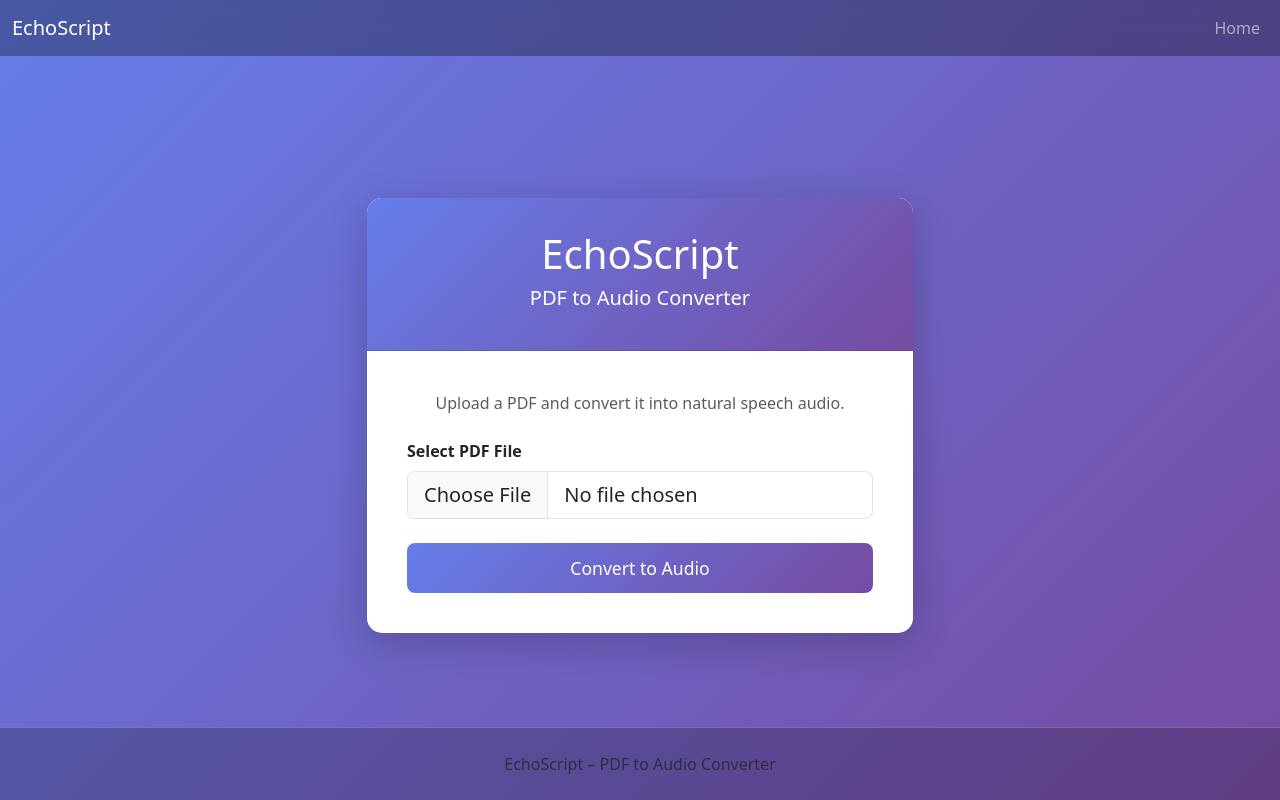
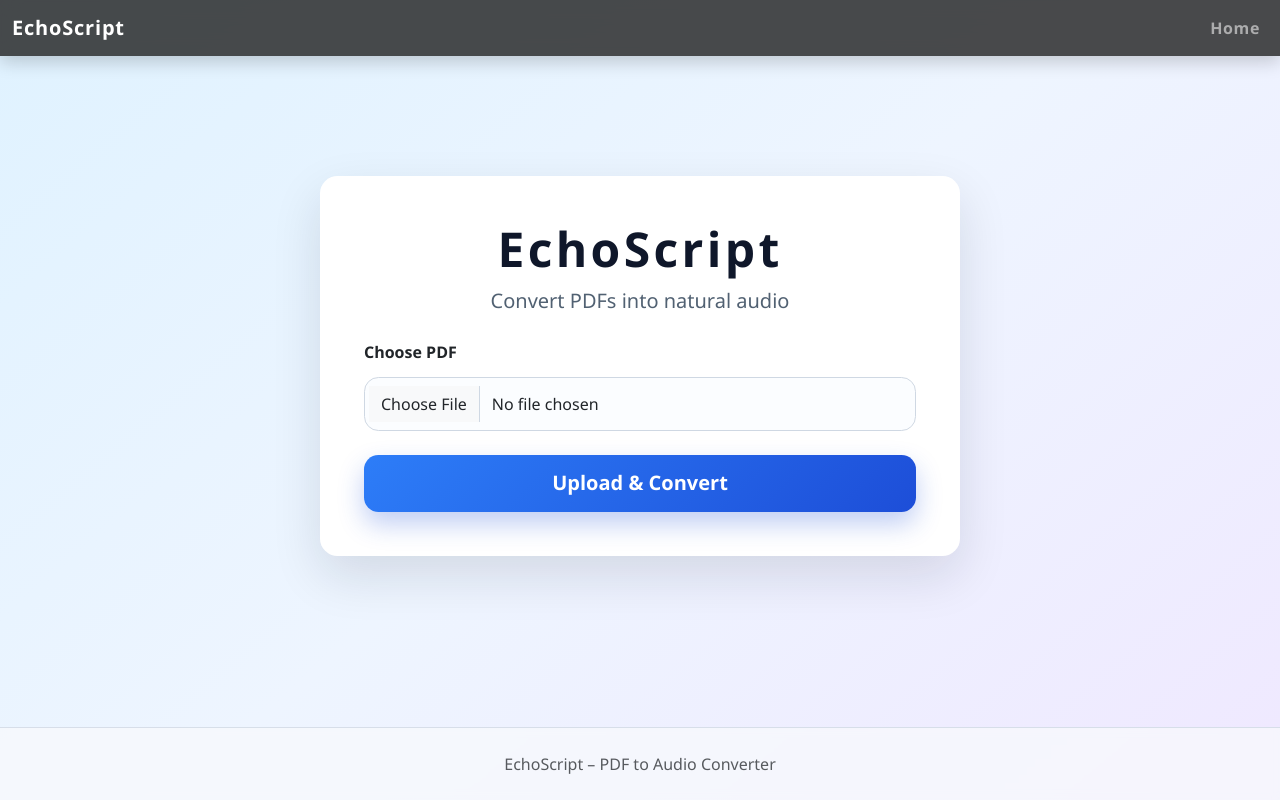
Before and after one commit to Vish-0806/EchoScript_PDF_to_Audio_Translator, a Flask app: page / in a window 1280 px wide. Run offline with Flask 3, Linux system fonts and the light colour scheme.

Commit message:
Improve UI with modern styling and enhanced user experience

```diff
--- a/app.py
+++ b/app.py
@@ -213,19 +213,31 @@ def upload():
 	# Extract text from PDF
 	file_stream = BytesIO(file.read())
 	full_text = ""
+	page_count = 0
 
 	with pdfplumber.open(file_stream) as pdf:
+		page_count = len(pdf.pages)
 		for page in pdf.pages:
 			full_text += page.extract_text() or ""
 
 	if not full_text.strip():
 		return "No text found in PDF", 400
 
+	word_count = len(full_text.split())
+	estimated_minutes = int(round(word_count / 160))
+
 	# Store for conversion
 	conversion_id = uuid4().hex
 	pending_conversions[conversion_id] = full_text
 
-	return render_template("result.html", conversion_id=conversion_id, text=full_text)
+	return render_template(
+		"result.html",
+		conversion_id=conversion_id,
+		text=full_text,
+		page_count=page_count,
+		word_count=word_count,
+		estimated_minutes=estimated_minutes,
+	)
 
 
 @app.route("/convert", methods=["POST"])
--- /dev/null
+++ b/static/style.css
@@ -0,0 +1,148 @@
+*,
+*::before,
+*::after {
+    transition: all 0.3s ease;
+}
+
+body {
+    font-family: "Segoe UI", "Helvetica Neue", Arial, sans-serif;
+    display: flex;
+    flex-direction: column;
+    min-height: 100vh;
+    background: linear-gradient(140deg, #dff2ff 0%, #eef5ff 50%, #efe8ff 100%);
+}
+
+.content-wrapper {
+    flex: 1;
+}
+
+.content-wrapper .container {
+    margin-top: 0 !important;
+}
+
+.navbar {
+    background: rgba(30, 30, 30, 0.8) !important;
+    backdrop-filter: blur(10px);
+    -webkit-backdrop-filter: blur(10px);
+    box-shadow: 0 6px 18px rgba(0, 0, 0, 0.18);
+}
+
+.navbar-brand,
+.navbar .nav-link {
+    font-weight: 700;
+    letter-spacing: 0.04em;
+}
+
+footer {
+    background-color: rgba(248, 250, 252, 0.72);
+    padding: 1.5rem 0;
+    margin-top: auto;
+    border-top: 1px solid rgba(203, 213, 225, 0.7);
+    backdrop-filter: blur(4px);
+}
+
+.card {
+    border: 1px solid #e6edf5;
+    border-radius: 1rem;
+    box-shadow: 0 10px 28px rgba(12, 31, 61, 0.08);
+}
+
+.btn {
+    border-radius: 0.75rem;
+    transition: transform 0.18s ease, box-shadow 0.18s ease;
+}
+
+.btn:hover {
+    transform: translateY(-2px);
+    box-shadow: 0 8px 18px rgba(13, 110, 253, 0.2);
+}
+
+.form-control,
+.form-select,
+.form-check-input {
+    margin-top: 0.25rem;
+}
+
+.form-control,
+.form-select {
+    border-radius: 0.7rem;
+    padding-top: 0.65rem;
+    padding-bottom: 0.65rem;
+}
+
+.landing-shell {
+    min-height: calc(100vh - 180px);
+}
+
+.upload-card {
+    border: 1px solid #dde8f3;
+    border-radius: 1.1rem;
+    box-shadow: 0 20px 50px rgba(15, 23, 42, 0.12);
+    transition: transform 0.3s ease, box-shadow 0.3s ease;
+    animation: cardFadeIn 0.8s ease both;
+}
+
+.upload-card:hover {
+    transform: translateY(-4px);
+    box-shadow: 0 26px 60px rgba(15, 23, 42, 0.16);
+}
+
+.upload-card .card-body {
+    padding: 2.75rem;
+}
+
+.upload-title {
+    font-size: clamp(2.1rem, 3.8vw, 3rem);
+    font-weight: 800;
+    letter-spacing: 0.07em;
+    color: #0f172a;
+}
+
+.upload-subtitle {
+    color: #516172;
+}
+
+.form-control.file-input {
+    margin-top: 0.35rem;
+    border-radius: 0.9rem;
+    padding: 0.85rem 1rem;
+    border: 1px solid #cfd8e3;
+    background-color: #fbfdff;
+}
+
+.form-control.file-input:focus {
+    border-color: #3b82f6;
+    box-shadow: 0 0 0 0.2rem rgba(59, 130, 246, 0.16);
+    background-color: #ffffff;
+}
+
+.btn-upload {
+    border-radius: 0.9rem;
+    padding: 0.85rem 1.2rem;
+    font-weight: 700;
+    border: none;
+    background: linear-gradient(135deg, #2d7df8 0%, #1d4ed8 100%);
+    box-shadow: 0 12px 26px rgba(29, 78, 216, 0.28);
+    transition: transform 0.22s ease, box-shadow 0.22s ease, filter 0.22s ease;
+}
+
+.btn-upload:hover {
+    transform: translateY(-2px) scale(1.01);
+    box-shadow: 0 16px 32px rgba(29, 78, 216, 0.34), 0 0 24px rgba(59, 130, 246, 0.35);
+    filter: brightness(1.02);
+}
+
+.btn-upload:focus-visible {
+    box-shadow: 0 0 0 0.2rem rgba(59, 130, 246, 0.2), 0 12px 26px rgba(29, 78, 216, 0.28);
+}
+
+@keyframes cardFadeIn {
+    from {
+        opacity: 0;
+        transform: translateY(20px);
+    }
+    to {
+        opacity: 1;
+        transform: translateY(0);
+    }
+}
--- a/templates/base.html
+++ b/templates/base.html
@@ -4,25 +4,10 @@
     <meta charset="UTF-8">
     <meta name="viewport" content="width=device-width, initial-scale=1.0">
     <link href="https://cdn.jsdelivr.net/npm/bootstrap@5.3.3/dist/css/bootstrap.min.css" rel="stylesheet">
+    <link rel="stylesheet" href="{{ url_for('static', filename='style.css') }}">
     <title>{% block title %}EchoScript{% endblock %}</title>
-    <style>
-        body {
-            display: flex;
-            flex-direction: column;
-            min-height: 100vh;
-        }
-        .content-wrapper {
-            flex: 1;
-        }
-        footer {
-            background-color: #f8f9fa;
-            padding: 1.5rem 0;
-            margin-top: auto;
-            border-top: 1px solid #dee2e6;
-        }
-    </style>
 </head>
-<body class="bg-light">
+<body>
     <!-- Navbar -->
     <nav class="navbar navbar-dark bg-dark navbar-expand-lg">
         <div class="container-fluid">
--- a/templates/index.html
+++ b/templates/index.html
@@ -3,86 +3,34 @@
 {% block title %}EchoScript – PDF to Audio Converter{% endblock %}
 
 {% block content %}
-<style>
-    /* Override base.html styles for home page */
-    body {
-        background: linear-gradient(135deg, #667eea 0%, #764ba2 100%) !important;
-    }
-    nav.navbar {
-        background: rgba(0, 0, 0, 0.3) !important;
-        backdrop-filter: blur(10px);
-    }
-    footer {
-        background: rgba(0, 0, 0, 0.2) !important;
-        color: white !important;
-        border-top: 1px solid rgba(255, 255, 255, 0.2) !important;
-    }
-    footer .text-muted {
-        color: rgba(255, 255, 255, 0.8) !important;
-    }
-    .content-wrapper {
-        display: flex;
-        align-items: center;
-        justify-content: center;
-    }
-    .main-card {
-        box-shadow: 0 10px 40px rgba(0, 0, 0, 0.2);
-        border: none;
-        border-radius: 15px;
-    }
-    .card-header {
-        background: linear-gradient(135deg, #667eea 0%, #764ba2 100%);
-        color: white;
-        border-radius: 15px 15px 0 0 !important;
-        padding: 2rem;
-    }
-    .card-body {
-        padding: 2.5rem;
-    }
-    .btn-upload {
-        background: linear-gradient(135deg, #667eea 0%, #764ba2 100%);
-        border: none;
-        padding: 0.75rem 2rem;
-        font-size: 1.1rem;
-        transition: transform 0.2s, box-shadow 0.2s;
-    }
-    .btn-upload:hover {
-        transform: translateY(-2px);
-        box-shadow: 0 5px 20px rgba(102, 126, 234, 0.4);
-    }
-</style>
+<section class="landing-shell d-flex align-items-center justify-content-center py-4 py-md-5">
+    <div class="w-100" style="max-width: 640px;">
+        <div class="card upload-card border-0">
+            <div class="card-body">
+                <div class="text-center mb-4">
+                    <h1 class="upload-title fw-bold mb-2">EchoScript</h1>
+                    <p class="upload-subtitle fs-5 mb-0">Convert PDFs into natural audio</p>
+                </div>
 
-<div class="row justify-content-center">
-    <div class="col-lg-6 col-md-8 col-sm-10">
-        <div class="card main-card">
-            <div class="card-header text-center">
-                <h1 class="mb-2">EchoScript</h1>
-                <h5 class="fw-light">PDF to Audio Converter</h5>
-            </div>
-            <div class="card-body">
-                <p class="text-center text-muted mb-4">
-                    Upload a PDF and convert it into natural speech audio.
-                </p>
-
-                <form action="/upload" method="POST" enctype="multipart/form-data">
+                <form action="/upload" method="POST" enctype="multipart/form-data" class="mt-2">
                     <div class="mb-4">
-                        <label for="pdf_file" class="form-label fw-semibold">Select PDF File</label>
-                        <input type="file"
-                               class="form-control form-control-lg"
-                               id="pdf_file"
-                               name="pdf_file"
-                               accept=".pdf"
-                               required>
+                        <label for="pdf_file" class="form-label fw-semibold mb-2">Choose PDF</label>
+                        <input
+                            type="file"
+                            class="form-control file-input"
+                            id="pdf_file"
+                            name="pdf_file"
+                            accept=".pdf"
+                            required
+                        >
                     </div>
 
                     <div class="d-grid">
-                        <button type="submit" class="btn btn-primary btn-lg btn-upload">
-                            Convert to Audio
-                        </button>
+                        <button type="submit" class="btn btn-primary btn-lg btn-upload">Upload & Convert</button>
                     </div>
                 </form>
             </div>
         </div>
     </div>
-</div>
+</section>
 {% endblock %}
```
Also changed, not shown: templates/result.html (+28 -2 lines).
